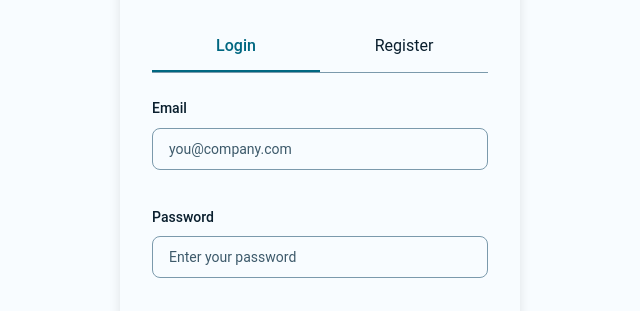
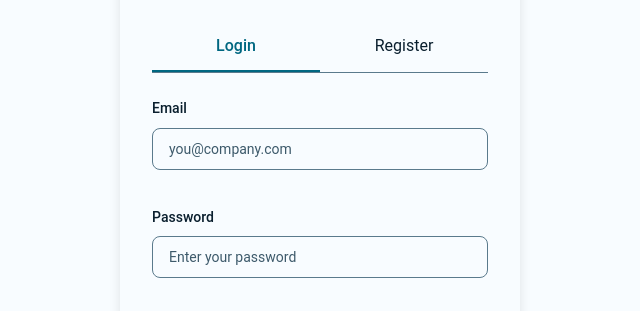
Before and after one commit to SonarCloud-Demos/jimhalkyard-kudos, a website: page public/index.html in a window 1280 px wide. Shown: the part 184-495 px from the top of the page, 320-960 px from the left. Drawn offline with Linux system fonts and the light colour scheme.

Commit message:
fix: darken outline token for 3:1 non-text contrast
Co-authored-by: Jim Halkyard <219783546+jim-halkyard-sonarsource@users.noreply.github.com>

```diff
--- a/public/css/material.css
+++ b/public/css/material.css
@@ -11,7 +11,7 @@
   --md-sys-color-on-surface: #0a1f2e;
   --md-sys-color-surface-variant: #e6f4f9;
   --md-sys-color-on-surface-variant: #3d5a6b;
-  --md-sys-color-outline: #7b9aac;
+  --md-sys-color-outline: #5a7a8c;
   --md-sys-color-error: #c62828;
   --md-sys-color-on-error: #ffffff;
   --md-sys-color-error-container: #ffd4d4;
```
